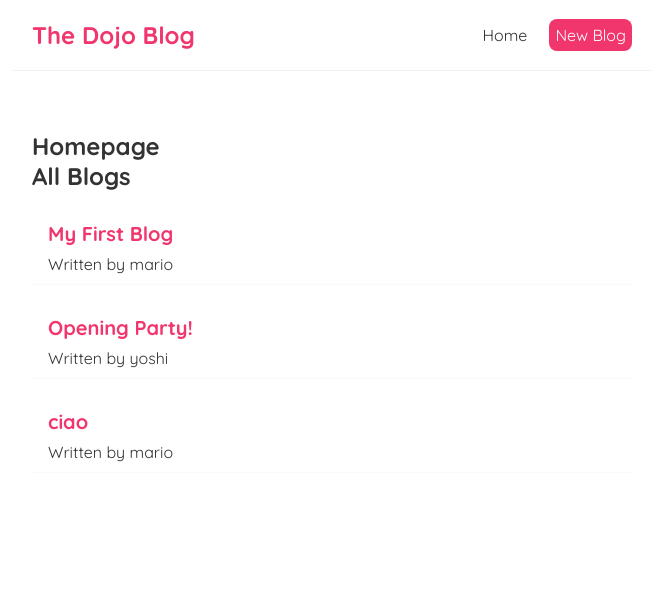
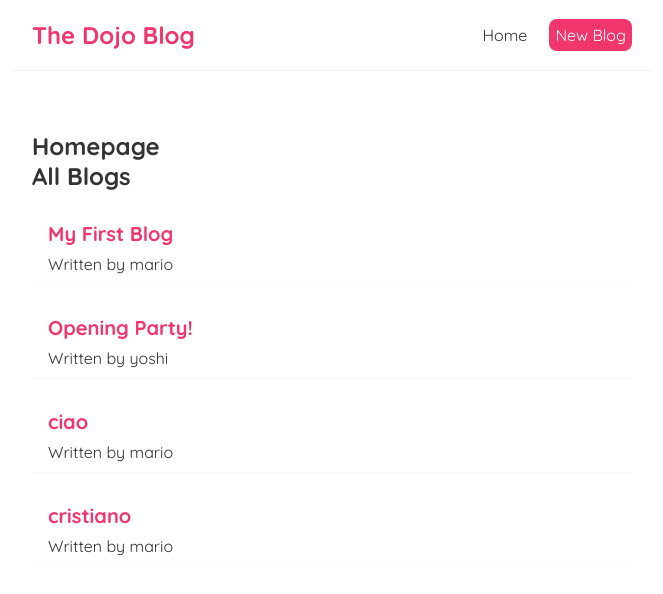
Before and after one commit to CristianoAltomonte/dojo-blog, a React (Create React App) app: page / in a window 1280 px wide. Shown: the top 594 px of the page, without its empty margins (308-971 px from the left). Built offline with nearby package versions, Linux system fonts and the light colour scheme; data requests are answered from the project's data file.

Commit message:
Programmatic Redirects

```diff
--- a/data/db.json
+++ b/data/db.json
@@ -17,6 +17,12 @@
       "body": "prova",
       "author": "mario",
       "id": 3
+    },
+    {
+      "title": "cristiano",
+      "body": "nnfnwci3nowcinconoe",
+      "author": "mario",
+      "id": 4
     }
   ]
 }
--- a/src/components/Create.js
+++ b/src/components/Create.js
@@ -1,10 +1,12 @@
 import { useState } from "react";
+import { useHistory } from "react-router-dom";
 
 function Create() {
   const [title, setTitle] = useState("");
   const [body, setBody] = useState("");
   const [author, setAuthor] = useState("mario");
   const [isPending, setIsPending] = useState(false);
+  const history = useHistory();
 
   const handleSubmit = (e) => {
     e.preventDefault();
@@ -18,6 +20,7 @@ function Create() {
       body: JSON.stringify(blog),
     }).then(() => {
       setIsPending(false);
+      history.push("/");
     });
   };
 
```
